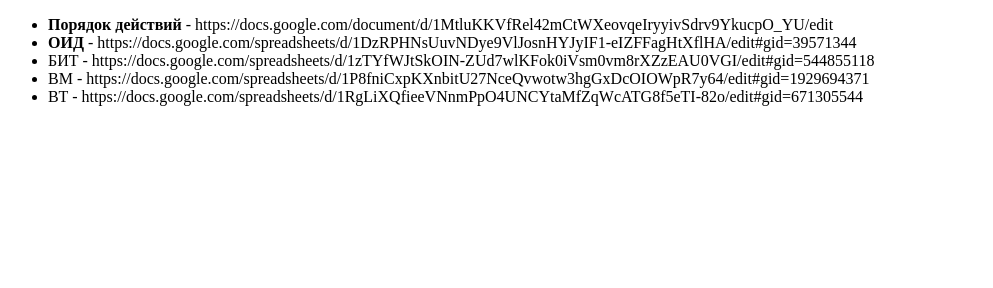
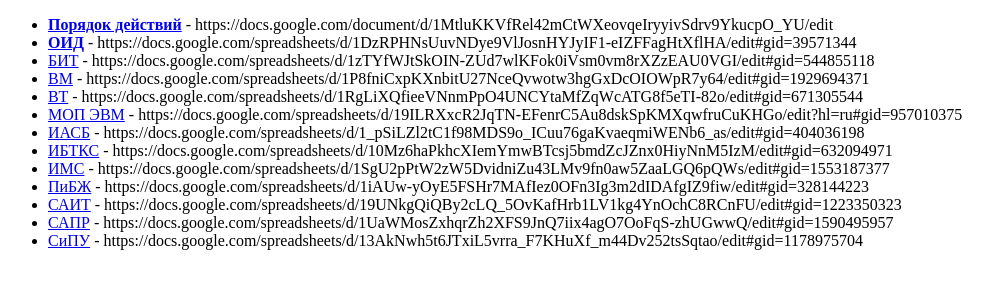
Before and after one commit to DaiTangoMne/workload, a plain HTML site: page index.html in a window 1280 px wide. Shown: the whole page, without its empty margins (0-993 px from the left). Drawn offline with Linux system fonts and the light colour scheme.

Commit message:
Update index.html

```diff
--- a/index.html
+++ b/index.html
@@ -7,11 +7,19 @@
 </head>
 <body>
     <ul>
-        <li><b>Порядок действий</b> - https://docs.google.com/document/d/1MtluKKVfRel42mCtWXeovqeIryyivSdrv9YkucpO_YU/edit</li>
-        <li><b>ОИД</b> - https://docs.google.com/spreadsheets/d/1DzRPHNsUuvNDye9VlJosnHYJyIF1-eIZFFagHtXflHA/edit#gid=39571344</li>
-        <li>БИТ - https://docs.google.com/spreadsheets/d/1zTYfWJtSkOIN-ZUd7wlKFok0iVsm0vm8rXZzEAU0VGI/edit#gid=544855118</li>
-        <li>ВМ - https://docs.google.com/spreadsheets/d/1P8fniCxpKXnbitU27NceQvwotw3hgGxDcOIOWpR7y64/edit#gid=1929694371</li>
-        <li>ВТ - https://docs.google.com/spreadsheets/d/1RgLiXQfieeVNnmPpO4UNCYtaMfZqWcATG8f5eTI-82o/edit#gid=671305544</li>
+        <li><a href="https://docs.google.com/document/d/1MtluKKVfRel42mCtWXeovqeIryyivSdrv9YkucpO_YU/edit"><b>Порядок действий</b></a> - https://docs.google.com/document/d/1MtluKKVfRel42mCtWXeovqeIryyivSdrv9YkucpO_YU/edit</li>
+        <li><a href="https://docs.google.com/spreadsheets/d/1DzRPHNsUuvNDye9VlJosnHYJyIF1-eIZFFagHtXflHA/edit#gid=39571344"><b>ОИД</b></a> - https://docs.google.com/spreadsheets/d/1DzRPHNsUuvNDye9VlJosnHYJyIF1-eIZFFagHtXflHA/edit#gid=39571344</li>
+        <li><a href="https://docs.google.com/spreadsheets/d/1zTYfWJtSkOIN-ZUd7wlKFok0iVsm0vm8rXZzEAU0VGI/edit#gid=544855118">БИТ</a> - https://docs.google.com/spreadsheets/d/1zTYfWJtSkOIN-ZUd7wlKFok0iVsm0vm8rXZzEAU0VGI/edit#gid=544855118</li>
+        <li><a href="https://docs.google.com/spreadsheets/d/1P8fniCxpKXnbitU27NceQvwotw3hgGxDcOIOWpR7y64/edit#gid=1929694371">ВМ</a> - https://docs.google.com/spreadsheets/d/1P8fniCxpKXnbitU27NceQvwotw3hgGxDcOIOWpR7y64/edit#gid=1929694371</li>
+        <li><a href="https://docs.google.com/spreadsheets/d/1RgLiXQfieeVNnmPpO4UNCYtaMfZqWcATG8f5eTI-82o/edit#gid=671305544">ВТ</a> - https://docs.google.com/spreadsheets/d/1RgLiXQfieeVNnmPpO4UNCYtaMfZqWcATG8f5eTI-82o/edit#gid=671305544</li>
+        <li><a href="https://docs.google.com/spreadsheets/d/19ILRXxcR2JqTN-EFenrC5Au8dskSpKMXqwfruCuKHGo/edit?hl=ru#gid=957010375">МОП ЭВМ</a> - https://docs.google.com/spreadsheets/d/19ILRXxcR2JqTN-EFenrC5Au8dskSpKMXqwfruCuKHGo/edit?hl=ru#gid=957010375</li>
+        <li><a href="https://docs.google.com/spreadsheets/d/1_pSiLZl2tC1f98MDS9o_ICuu76gaKvaeqmiWENb6_as/edit#gid=404036198">ИАСБ</a> - https://docs.google.com/spreadsheets/d/1_pSiLZl2tC1f98MDS9o_ICuu76gaKvaeqmiWENb6_as/edit#gid=404036198</li>
+        <li><a href="https://docs.google.com/spreadsheets/d/10Mz6haPkhcXIemYmwBTcsj5bmdZcJZnx0HiyNnM5IzM/edit#gid=632094971">ИБТКС</a> - https://docs.google.com/spreadsheets/d/10Mz6haPkhcXIemYmwBTcsj5bmdZcJZnx0HiyNnM5IzM/edit#gid=632094971</li>
+        <li><a href="https://docs.google.com/spreadsheets/d/1SgU2pPtW2zW5DvidniZu43LMv9fn0aw5ZaaLGQ6pQWs/edit#gid=1553187377">ИМС</a> - https://docs.google.com/spreadsheets/d/1SgU2pPtW2zW5DvidniZu43LMv9fn0aw5ZaaLGQ6pQWs/edit#gid=1553187377</li>
+        <li><a href="https://docs.google.com/spreadsheets/d/1iAUw-yOyE5FSHr7MAfIez0OFn3Ig3m2dIDAfgIZ9fiw/edit#gid=328144223">ПиБЖ</a> - https://docs.google.com/spreadsheets/d/1iAUw-yOyE5FSHr7MAfIez0OFn3Ig3m2dIDAfgIZ9fiw/edit#gid=328144223</li>
+        <li><a href="https://docs.google.com/spreadsheets/d/19UNkgQiQBy2cLQ_5OvKafHrb1LV1kg4YnOchC8RCnFU/edit#gid=1223350323">САИТ</a> - https://docs.google.com/spreadsheets/d/19UNkgQiQBy2cLQ_5OvKafHrb1LV1kg4YnOchC8RCnFU/edit#gid=1223350323</li>
+        <li><a href="https://docs.google.com/spreadsheets/d/1UaWMosZxhqrZh2XFS9JnQ7iix4agO7OoFqS-zhUGwwQ/edit#gid=1590495957">САПР</a> - https://docs.google.com/spreadsheets/d/1UaWMosZxhqrZh2XFS9JnQ7iix4agO7OoFqS-zhUGwwQ/edit#gid=1590495957</li>
+        <li><a href="https://docs.google.com/spreadsheets/d/13AkNwh5t6JTxiL5vrra_F7KHuXf_m44Dv252tsSqtao/edit#gid=1178975704">СиПУ</a> - https://docs.google.com/spreadsheets/d/13AkNwh5t6JTxiL5vrra_F7KHuXf_m44Dv252tsSqtao/edit#gid=1178975704</li>
     </ul>
 </body>
 </html>
```
